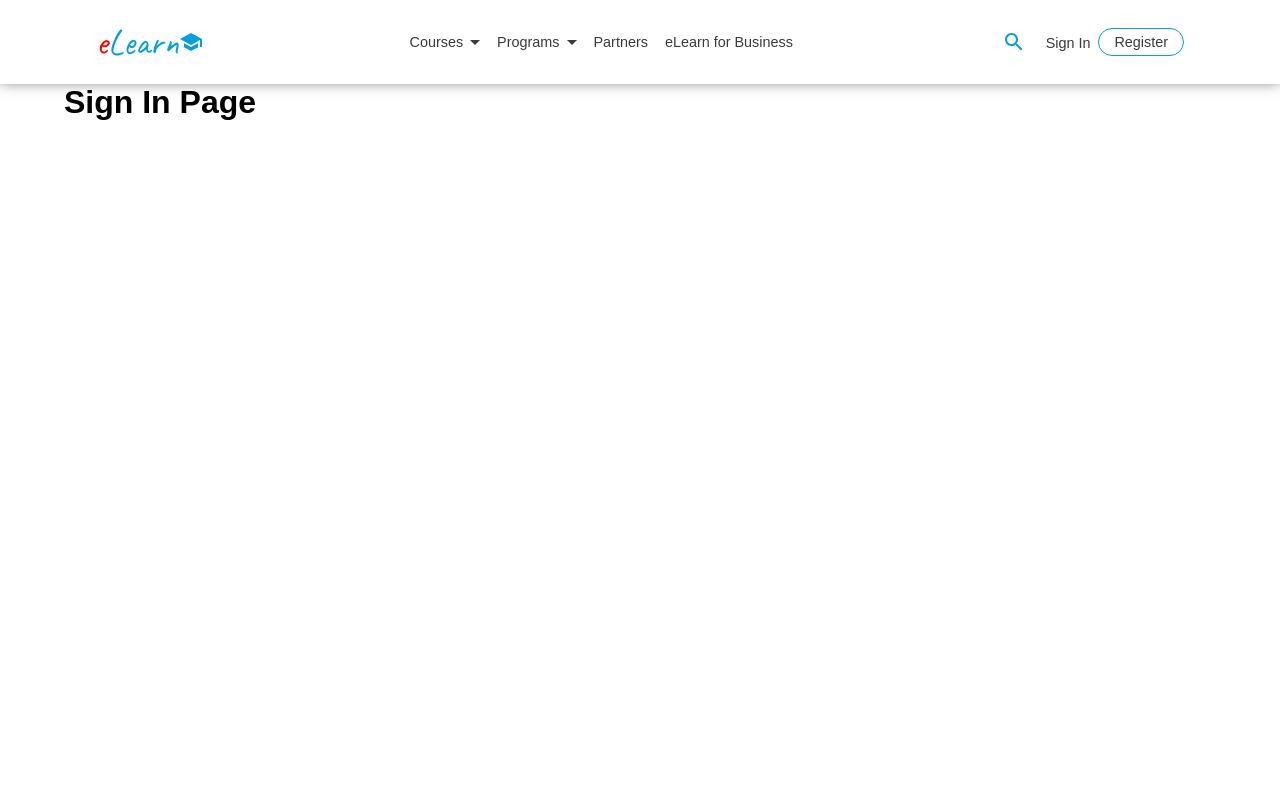
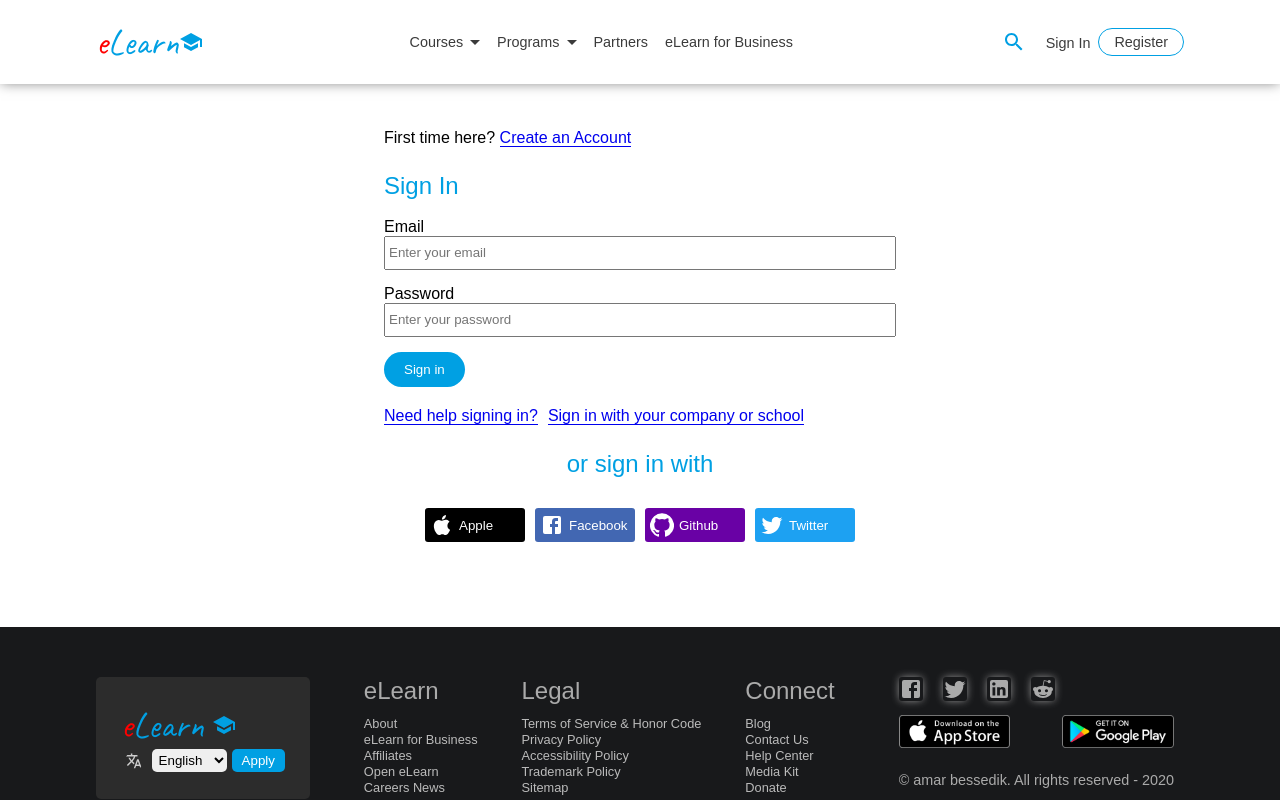
Before and after one commit to amarbessedik/e-learning-platform-v1, a React (Create React App) app: page /signin in a window 1280 px wide. Shown: the top 800 px of the page. Built offline with nearby package versions, Linux system fonts and the light colour scheme.

Commit message:
Sign In & Register Pages added

```diff
--- a/src/pages/Register/Register.css
+++ b/src/pages/Register/Register.css
@@ -1,5 +1,117 @@
 .register__page{
-    min-height: 100vh;
-    width: 90vw;
+    min-height: 50vh;
+    width: 40vw;
     margin: 0 auto;
+    /* border: 1px solid #aaa; */
+    display: flex;
+    flex-direction: column;
+    justify-content: space-between;
+    margin-top: 2px;
 }
+.register__header{
+    margin: 25px 0;
+}
+.register__credentials{
+    flex: 1;
+}
+.register__credentials h2{
+    color: var(--blueColor);
+    font-weight: 500;
+}
+label, input{
+    display: block;
+}
+input{
+    width: 100%;
+    margin-bottom: 15px;
+    padding:3px;
+    line-height: 1.5rem;
+}
+.register__btn{
+    margin-bottom: 20px;
+    padding: 10px 20px;
+    color: #fff;
+    background: var(--blueColor);
+    border: none;
+    outline: none;
+    border-radius: 20px;
+    cursor: pointer;
+}
+.register__btn:hover{
+    background: #282462;
+}
+.register__social__media{
+    margin-top: 25px;
+}
+.register__form__wrapper h2{
+    text-align: center;
+    font-weight: 500;
+    margin: 15px 0;
+    color: var(--blueColor);
+}
+.register__social__media h2{
+    text-align: center;
+    margin-bottom: 25px;
+    color: var(--blueColor);
+    font-weight: 500;
+}
+.register__btns{
+    display: flex;
+    justify-content: center;
+}
+.social__media__btn{
+    margin: 5px;
+    width: 100px;
+    display: flex;
+    padding: 5px;
+    align-items: center;
+    cursor: pointer;
+    color: #fff;
+    border: none;
+    outline: none;
+    border-radius: 3px;
+}
+.social__media__icon{
+    margin-right: 5px;
+}
+.apple{
+    background: #000;
+}
+.facebook{
+    background: #4267B2;
+}
+.github{
+    background: #6901a5;
+}
+.twitter{
+    background: #1da1f2;
+}
+.apple:hover{
+    /* background: #444444; */
+    box-shadow: 0 0 5px 0 #000;
+}
+.facebook:hover{
+    /* background: #587cc4; */
+    box-shadow: 0 0 5px 0 #4267B2;
+}
+.github:hover{
+    /* background: #941cda; */
+    box-shadow: 0 0 8px 0 #6901a5;
+}
+.twitter:hover{
+    /* background: #53bdff; */
+    box-shadow: 0 0 5px 0 #1da1f2;
+}
+.help__link__register{
+    margin-left: 10px;
+    text-decoration: none;
+    border-bottom: 1px solid;
+}
+.help__link__register:hover{
+    color: #00A0E3;
+}
+@media only screen and (max-width: 1000px){
+    .register__page{
+    width: 75vw;
+}
+}
--- a/src/pages/Register/Register.js
+++ b/src/pages/Register/Register.js
@@ -1,11 +1,66 @@
 import React from 'react';
 import './Register.css';
+import AppleIcon from "@material-ui/icons/Apple";
+import FacebookIcon from "@material-ui/icons/Facebook";
+import GitHubIcon from "@material-ui/icons/GitHub";
+import TwitterIcon from "@material-ui/icons/Twitter";
 
 const Register = () => {
     return (
-        <div className='register__page'>
-            <h1>Register Page</h1>
+      <div className="register__page">
+        <div className="register__header__wrapper">
+          <div className="register__header">
+            <p>
+              Already have an eLearn account?
+              <a className="help__link__register" href="/signin">
+                Sign In
+              </a>
+            </p>
+          </div>
         </div>
+        <div className="register__form__wrapper">
+          <h2>Create a new account here</h2>
+          <form>
+            <input type="text" placeholder="Full Name" />
+            <input type="text" placeholder="Public Username" />
+            <input type="email" placeholder="Email" />
+            <input type="password" placeholder="Password" />
+            <input type="text" placeholder="Country or Region of Residence" />
+            <button className="register__btn" type="submit">
+              Create Account
+            </button>
+          </form>
+          <p>
+            By creating an account, you agree to the{" "}
+            <a className="help__link" href="/">
+              Terms of Service and Honor Code
+            </a>{" "}
+            and you acknowledge that edX and each Member process your personal
+            data in accordance with the{" "}
+            <a className="help__link" href="/">
+              Privacy Policy
+            </a>
+            .
+          </p>
+        </div>
+        <div className="register__social__media">
+          <h2>Or create an account using</h2>
+          <div className="register__btns">
+            <button className="social__media__btn apple">
+              <AppleIcon className="social__media__icon" /> Apple
+            </button>
+            <button className="social__media__btn facebook">
+              <FacebookIcon className="social__media__icon" /> Facebook
+            </button>
+            <button className="social__media__btn github">
+              <GitHubIcon className="social__media__icon" /> Github
+            </button>
+            <button className="social__media__btn twitter">
+              <TwitterIcon className="social__media__icon" /> Twitter
+            </button>
+          </div>
+        </div>
+      </div>
     );
 }
 
--- a/src/pages/SignIn/SignIn.css
+++ b/src/pages/SignIn/SignIn.css
@@ -1,5 +1,111 @@
 .signin__page{
-    min-height: 100vh;
-    width: 90vw;
+    min-height: 50vh;
+    width: 40vw;
     margin: 0 auto;
+    /* border: 1px solid #aaa; */
+    display: flex;
+    flex-direction: column;
+    justify-content: space-between;
+    margin-top: 20px;
 }
+.signin__header{
+    margin: 25px 0;
+}
+.signin__credentials{
+    flex: 1;
+}
+.signin__credentials h2{
+    color: var(--blueColor);
+    font-weight: 500;
+}
+label, input{
+    display: block;
+}
+input{
+    width: 100%;
+    margin-bottom: 20px;
+    padding:5px 2px;
+    line-height: 1.5rem;
+}
+.signin__btn{
+    margin-bottom: 20px;
+    padding: 10px 20px;
+    color: #fff;
+    background: var(--blueColor);
+    border: none;
+    outline: none;
+    border-radius: 20px;
+    cursor: pointer;
+}
+.signin__btn:hover{
+    background: #282462;
+}
+.signin__social__media{
+    margin-top: 25px;
+}
+.signin__social__media h2{
+    text-align: center;
+    margin-bottom: 25px;
+    color: var(--blueColor);
+    font-weight: 500;
+}
+.signin__btns{
+    display: flex;
+    justify-content: center;
+}
+.social__media__btn{
+    margin: 5px;
+    width: 100px;
+    display: flex;
+    padding: 5px;
+    align-items: center;
+    cursor: pointer;
+    color: #fff;
+    border: none;
+    outline: none;
+    border-radius: 3px;
+}
+.social__media__icon{
+    margin-right: 5px;
+}
+.apple{
+    background: #000;
+}
+.facebook{
+    background: #4267B2;
+}
+.github{
+    background: #6901a5;
+}
+.twitter{
+    background: #1da1f2;
+}
+.apple:hover{
+    /* background: #444444; */
+    box-shadow: 0 0 5px 0 #000;
+}
+.facebook:hover{
+    /* background: #587cc4; */
+    box-shadow: 0 0 5px 0 #4267B2;
+}
+.github:hover{
+    /* background: #941cda; */
+    box-shadow: 0 0 8px 0 #6901a5;
+}
+.twitter:hover{
+    /* background: #53bdff; */
+    box-shadow: 0 0 5px 0 #1da1f2;
+}
+.help__link{
+    margin-right: 10px;
+    text-decoration: none;
+    border-bottom: 1px solid;
+}
+.help__link:hover{
+    color: #00A0E3;
+}
+@media only screen and (max-width: 1000px){
+    .signin__page{
+    width: 75vw;
+}
+}
--- a/src/pages/SignIn/SignIn.js
+++ b/src/pages/SignIn/SignIn.js
@@ -1,11 +1,53 @@
 import React from 'react';
 import './SignIn.css';
+import AppleIcon from "@material-ui/icons/Apple";
+import FacebookIcon from "@material-ui/icons/Facebook";
+import GitHubIcon from "@material-ui/icons/GitHub";
+import TwitterIcon from "@material-ui/icons/Twitter";
 
 const SignIn = () => {
     return (
-        <div className='signin__page'>
-            <h1>Sign In Page</h1>
+      <div className="signin__page">
+        <div className="signin__header">
+          <p>
+            First time here? <a className='help__link' href="/register">Create an Account</a>{" "}
+          </p>
         </div>
+        <div className="signin__credentials">
+          <h2>Sign In</h2>
+          <br />
+          <form>
+            <label htmlFor="email">Email</label>
+            <input name="email" type="email" placeholder="Enter your email" />
+            <label htmlFor="password">Password</label>
+            <input
+              name="password"
+              type="password"
+              placeholder="Enter your password"
+            />
+            <button className='signin__btn' type="submit">Sign in</button>
+          </form>
+        <a className='help__link' href="/">Need help signing in?</a>
+        <a className='help__link' href="/">Sign in with your company or school</a>
+        </div>
+        <div className="signin__social__media">
+          <h2>or sign in with</h2>
+          <div className='signin__btns'>
+            <button className="social__media__btn apple">
+              <AppleIcon className="social__media__icon"/> Apple
+            </button>
+            <button className="social__media__btn facebook">
+              <FacebookIcon className="social__media__icon"/> Facebook
+            </button>
+            <button className="social__media__btn github">
+              <GitHubIcon className="social__media__icon"/> Github
+            </button>
+            <button className="social__media__btn twitter">
+              <TwitterIcon className="social__media__icon"/> Twitter
+            </button>
+          </div>
+        </div>
+      </div>
     );
 }
 
```
